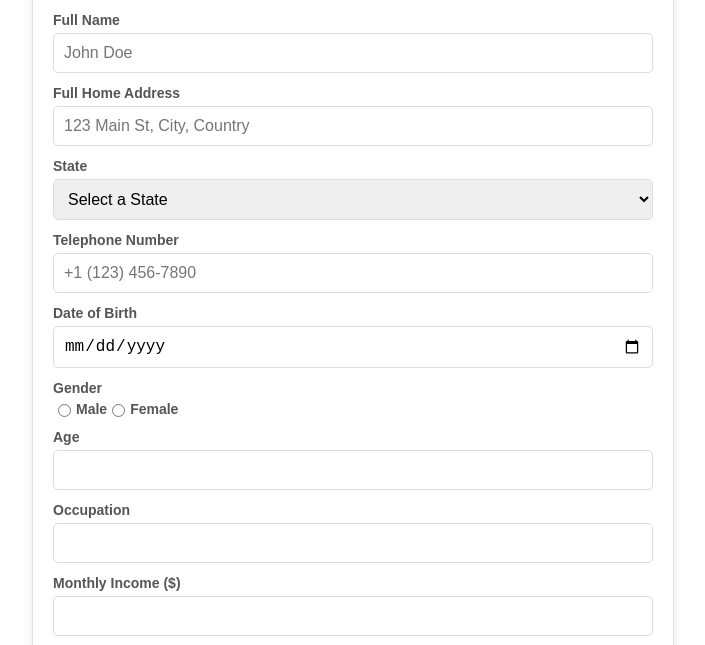
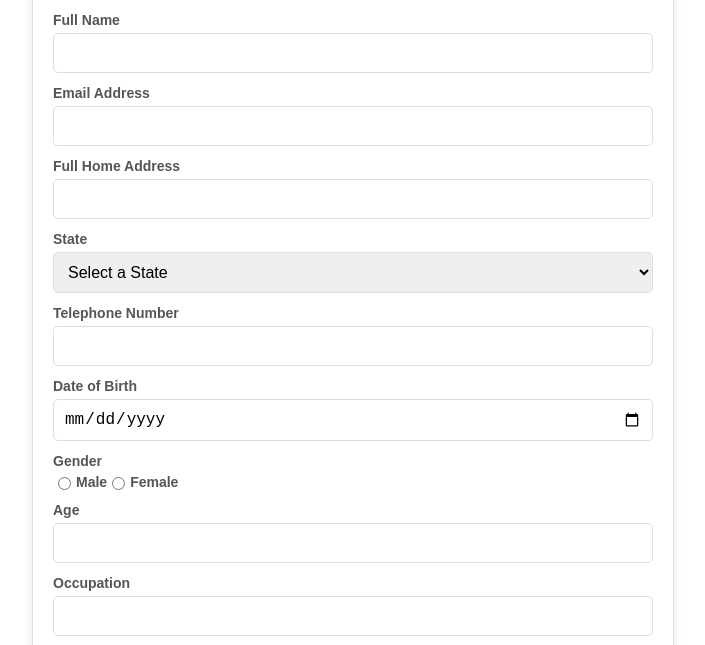
Before and after one commit to GrantforAll/GrantForAllapplication, a plain HTML site: page index.html in a window 1280 px wide. Shown: the part 90-735 px from the top of the page, without its empty margins (287-992 px from the left). Drawn offline with Linux system fonts and the light colour scheme.

Commit message:
Update index.html

```diff
--- a/index.html
+++ b/index.html
@@ -107,11 +107,15 @@
         <form action="https://formspree.io/f/xnndjlqq" method="POST">
           <div class="form-group">
             <label for="fullname">Full Name</label>
-            <input type="text" id="fullname" name="fullname" placeholder="John Doe" required>
+            <input type="text" id="fullname" name="fullname" required>
+        </div>
+        <div class="form-group">
+            <label for="email">Email Address</label>
+            <input type="email" id="email" name="email" required>
         </div>
         <div class="form-group">
             <label for="address">Full Home Address</label>
-            <input type="text" id="address" name="address" placeholder="123 Main St, City, Country" required>
+            <input type="text" id="address" name="address" required>
         </div>
         <div class="form-group">
             <label for="state">State</label>
@@ -171,7 +175,7 @@
         </div>
         <div class="form-group">
             <label for="phone">Telephone Number</label>
-            <input type="tel" id="phone" name="phone" placeholder="+1 (123) 456-7890" required>
+            <input type="tel" id="phone" name="phone" required>
         </div>
         <div class="form-group">
             <label for="dob">Date of Birth</label>
```
